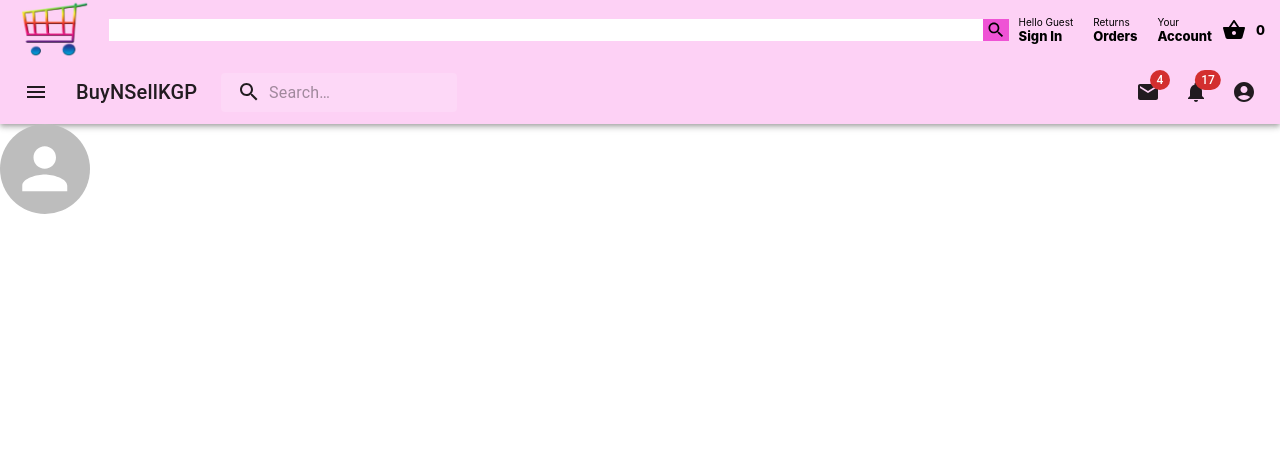
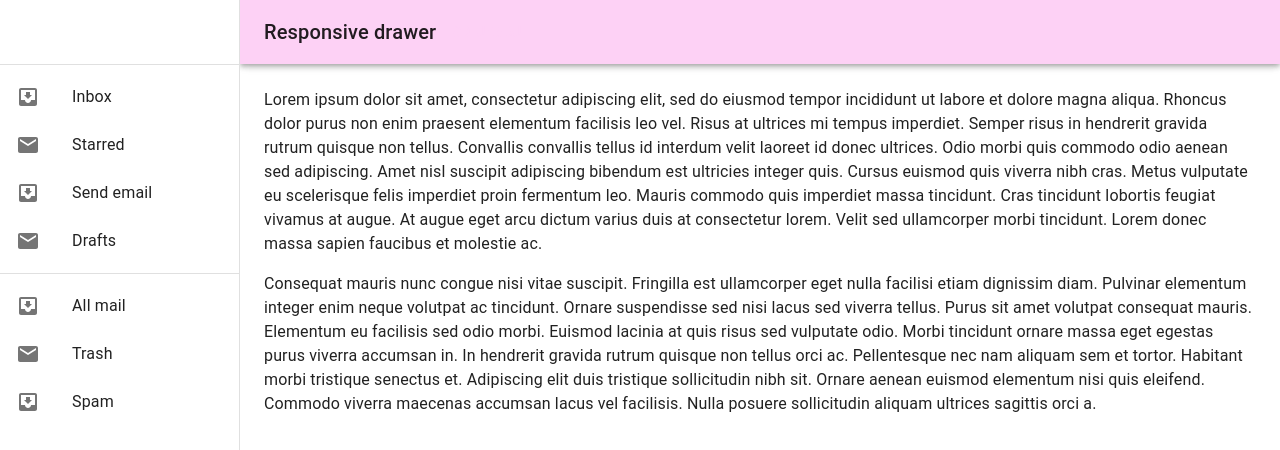
Before and after one commit to kr-aashish/ShopKGP-client, a React (Create React App) app: page /account/1 in a window 1280 px wide. Shown: the top 450 px of the page. Built offline with nearby package versions, Linux system fonts and the light colour scheme.

Commit message:
Added drawer, account page

```diff
--- a/src/App.js
+++ b/src/App.js
@@ -6,11 +6,11 @@
 import { lightTheme } from "./themes/light";
 import Header from "./components/header/Header.js";
 import Home from "./pages/home/Home.js";
+import PrimarySearchAppBar from "./components/appbar/Appbar";
 
 function App() {
   return (
     <div className="app">
-      <Header />
       <ThemeProvider theme={lightTheme}>
         <Routes>
           <Route path="/" element={<Home />} />
--- a/src/components/appbar/Appbar.jsx
+++ b/src/components/appbar/Appbar.jsx
@@ -15,6 +15,7 @@
 import MailIcon from "@mui/icons-material/Mail";
 import NotificationsIcon from "@mui/icons-material/Notifications";
 import MoreIcon from "@mui/icons-material/MoreVert";
+import {useNavigate} from "react-router-dom";
 
 const Search = styled("div")(({ theme }) => ({
   position: "relative",
@@ -63,6 +64,12 @@
   const isMenuOpen = Boolean(anchorEl);
   const isMobileMenuOpen = Boolean(mobileMoreAnchorEl);
 
+  const navigate = useNavigate();
+
+  const goToPath = (path) => {
+    navigate(path);
+  };
+
   const handleProfileMenuOpen = (event) => {
     setAnchorEl(event.currentTarget);
   };
@@ -73,6 +80,7 @@
 
   const handleMenuClose = () => {
     setAnchorEl(null);
+    goToPath("/account/12")
     handleMobileMenuClose();
   };
 
@@ -158,15 +166,6 @@
     <Box sx={{ flexGrow: 1 }}>
       <AppBar position="static">
         <Toolbar>
-          <IconButton
-            size="large"
-            edge="start"
-            color="inherit"
-            aria-label="open drawer"
-            sx={{ mr: 2 }}
-          >
-            <MenuIcon />
-          </IconButton>
           <Typography
             variant="h6"
             noWrap
--- a/src/pages/account/Account.jsx
+++ b/src/pages/account/Account.jsx
@@ -1,13 +1,169 @@
-import { Avatar } from "@mui/material";
-import React from "react";
-import PrimarySearchAppBar from "../../components/appbar/Appbar";
-import Header from "../../components/header/Header";
+import * as React from 'react';
+import PropTypes from 'prop-types';
+import AppBar from '@mui/material/AppBar';
+import Box from '@mui/material/Box';
+import CssBaseline from '@mui/material/CssBaseline';
+import Divider from '@mui/material/Divider';
+import Drawer from '@mui/material/Drawer';
+import IconButton from '@mui/material/IconButton';
+import InboxIcon from '@mui/icons-material/MoveToInbox';
+import List from '@mui/material/List';
+import ListItem from '@mui/material/ListItem';
+import ListItemButton from '@mui/material/ListItemButton';
+import ListItemIcon from '@mui/material/ListItemIcon';
+import ListItemText from '@mui/material/ListItemText';
+import MailIcon from '@mui/icons-material/Mail';
+import MenuIcon from '@mui/icons-material/Menu';
+import Toolbar from '@mui/material/Toolbar';
+import Typography from '@mui/material/Typography';
+import {Button} from "@mui/material";
 
-export default function Account() {
+const drawerWidth = 240;
+
+function Account(props) {
+  const { window } = props;
+  const [mobileOpen, setMobileOpen] = React.useState(false);
+
+  const handleDrawerToggle = () => {
+    setMobileOpen(!mobileOpen);
+  };
+
+  const drawer = (
+      <div>
+        <Toolbar />
+        <Divider />
+        <List>
+          {['Inbox', 'Starred', 'Send email', 'Drafts'].map((text, index) => (
+              <ListItem key={text} disablePadding>
+                <ListItemButton>
+                  <ListItemIcon>
+                    {index % 2 === 0 ? <InboxIcon /> : <MailIcon />}
+                  </ListItemIcon>
+                  <ListItemText primary={text} />
+                </ListItemButton>
+              </ListItem>
+          ))}
+        </List>
+        <Divider />
+        <List>
+          {['All mail', 'Trash', 'Spam'].map((text, index) => (
+              <ListItem key={text} disablePadding>
+                <ListItemButton>
+                  <ListItemIcon>
+                    {index % 2 === 0 ? <InboxIcon /> : <MailIcon />}
+                  </ListItemIcon>
+                  <ListItemText primary={text} />
+                </ListItemButton>
+              </ListItem>
+          ))}
+        </List>
+      </div>
+  );
+
+  const container = window !== undefined ? () => window().document.body : undefined;
+
   return (
-    <div>
-      <PrimarySearchAppBar />
-      <Avatar sx={{ width: 90, height: 90 }} />
-    </div>
+      <Box sx={{ display: 'flex' }}>
+        <CssBaseline />
+        <AppBar
+            position="fixed"
+            sx={{
+              width: { sm: `calc(100% - ${drawerWidth}px)` },
+              ml: { sm: `${drawerWidth}px` },
+            }}
+        >
+          <Toolbar>
+            <IconButton
+                color="inherit"
+                aria-label="open drawer"
+                edge="start"
+                onClick={handleDrawerToggle}
+                sx={{ mr: 2, display: { sm: 'none' } }}
+            >
+              <MenuIcon />
+            </IconButton>
+
+            <Typography variant="h6" noWrap component="div">
+              Responsive drawer
+            </Typography>
+              <Button>lsdfjksdjf</Button>
+          </Toolbar>
+        </AppBar>
+        <Box
+            component="nav"
+            sx={{ width: { sm: drawerWidth }, flexShrink: { sm: 0 } }}
+            aria-label="mailbox folders"
+        >
+          {/* The implementation can be swapped with js to avoid SEO duplication of links. */}
+          <Drawer
+              container={container}
+              variant="temporary"
+              open={mobileOpen}
+              onClose={handleDrawerToggle}
+              ModalProps={{
+                keepMounted: true, // Better open performance on mobile.
+              }}
+              sx={{
+                display: { xs: 'block', sm: 'none' },
+                '& .MuiDrawer-paper': { boxSizing: 'border-box', width: drawerWidth },
+              }}
+          >
+            {drawer}
+          </Drawer>
+          <Drawer
+              variant="permanent"
+              sx={{
+                display: { xs: 'none', sm: 'block' },
+                '& .MuiDrawer-paper': { boxSizing: 'border-box', width: drawerWidth },
+              }}
+              open
+          >
+            {drawer}
+          </Drawer>
+        </Box>
+        <Box
+            component="main"
+            sx={{ flexGrow: 1, p: 3, width: { sm: `calc(100% - ${drawerWidth}px)` } }}
+        >
+          <Toolbar />
+          <Typography paragraph>
+            Lorem ipsum dolor sit amet, consectetur adipiscing elit, sed do eiusmod
+            tempor incididunt ut labore et dolore magna aliqua. Rhoncus dolor purus non
+            enim praesent elementum facilisis leo vel. Risus at ultrices mi tempus
+            imperdiet. Semper risus in hendrerit gravida rutrum quisque non tellus.
+            Convallis convallis tellus id interdum velit laoreet id donec ultrices.
+            Odio morbi quis commodo odio aenean sed adipiscing. Amet nisl suscipit
+            adipiscing bibendum est ultricies integer quis. Cursus euismod quis viverra
+            nibh cras. Metus vulputate eu scelerisque felis imperdiet proin fermentum
+            leo. Mauris commodo quis imperdiet massa tincidunt. Cras tincidunt lobortis
+            feugiat vivamus at augue. At augue eget arcu dictum varius duis at
+            consectetur lorem. Velit sed ullamcorper morbi tincidunt. Lorem donec massa
+            sapien faucibus et molestie ac.
+          </Typography>
+          <Typography paragraph>
+            Consequat mauris nunc congue nisi vitae suscipit. Fringilla est ullamcorper
+            eget nulla facilisi etiam dignissim diam. Pulvinar elementum integer enim
+            neque volutpat ac tincidunt. Ornare suspendisse sed nisi lacus sed viverra
+            tellus. Purus sit amet volutpat consequat mauris. Elementum eu facilisis
+            sed odio morbi. Euismod lacinia at quis risus sed vulputate odio. Morbi
+            tincidunt ornare massa eget egestas purus viverra accumsan in. In hendrerit
+            gravida rutrum quisque non tellus orci ac. Pellentesque nec nam aliquam sem
+            et tortor. Habitant morbi tristique senectus et. Adipiscing elit duis
+            tristique sollicitudin nibh sit. Ornare aenean euismod elementum nisi quis
+            eleifend. Commodo viverra maecenas accumsan lacus vel facilisis. Nulla
+            posuere sollicitudin aliquam ultrices sagittis orci a.
+          </Typography>
+        </Box>
+      </Box>
   );
 }
+
+Account.propTypes = {
+  /**
+   * Injected by the documentation to work in an iframe.
+   * You won't need it on your project.
+   */
+  window: PropTypes.func,
+};
+
+export default Account;
```
